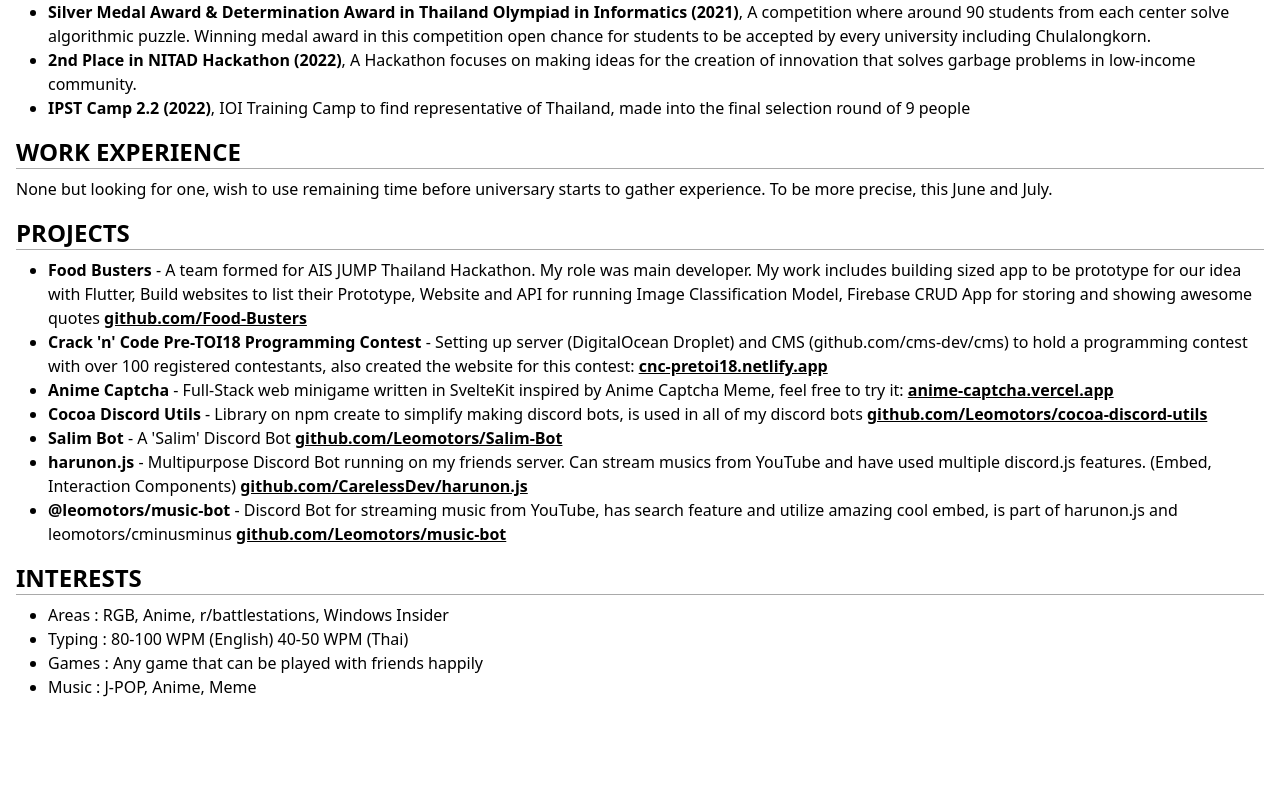
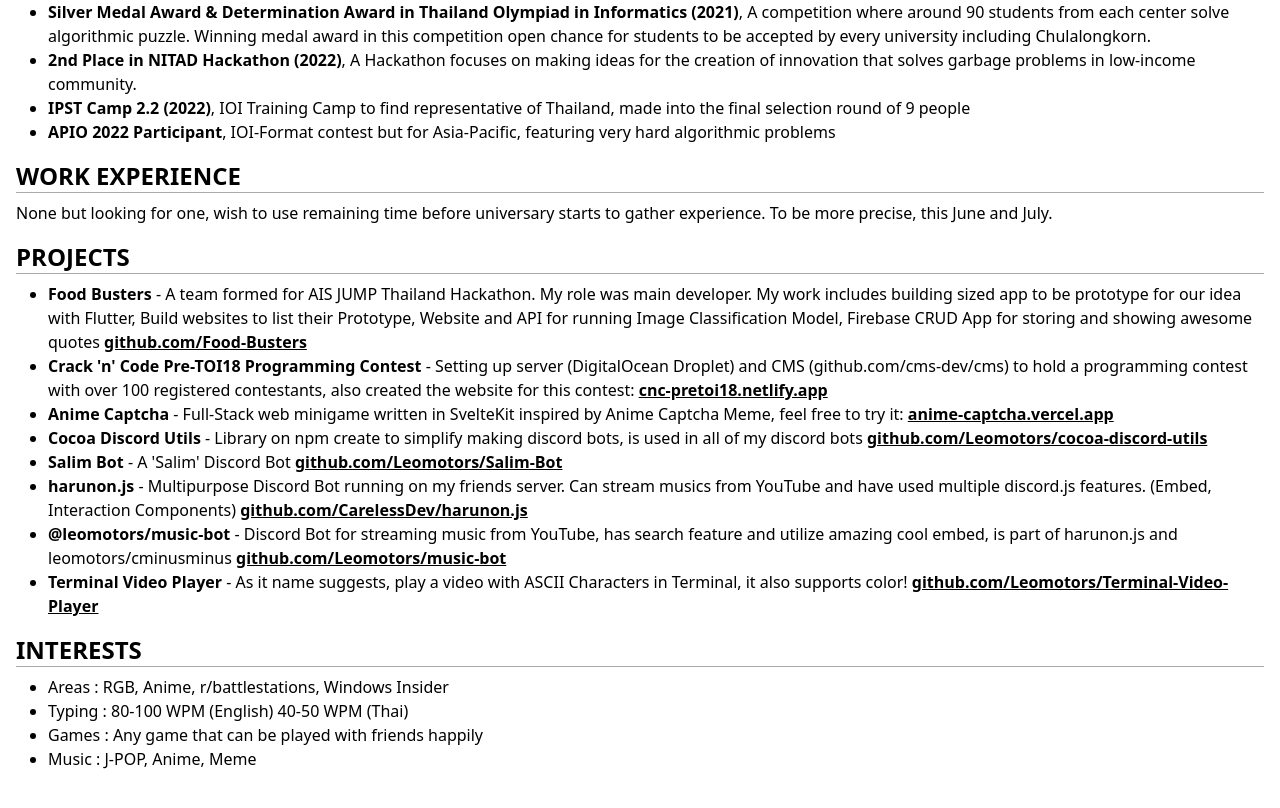
Before and after one commit to leomotors/resumette, a Svelte app: page / in a window 1280 px wide. Shown: the part 780-1588 px from the top of the page. Before the commit the page ends 1543 px from the top, so only its background shows below. Built offline with nearby package versions, Linux system fonts and the light colour scheme.

Commit message:
Add few more activities and projects

```diff
--- a/src/data.ts
+++ b/src/data.ts
@@ -73,6 +73,11 @@
     details:
       "IOI Training Camp to find representative of Thailand, made into the final selection round of 9 people",
   },
+  {
+    name: "APIO 2022 Participant",
+    details:
+      "IOI-Format contest but for Asia-Pacific, featuring very hard algorithmic problems",
+  },
 ];
 
 export const projects = [
@@ -117,6 +122,12 @@
       "Discord Bot for streaming music from YouTube, has search feature and utilize amazing cool embed, is part of harunon.js and leomotors/cminusminus",
     url: "github.com/Leomotors/music-bot",
   },
+  {
+    name: "Terminal Video Player",
+    details:
+      "As it name suggests, play a video with ASCII Characters in Terminal, it also supports color!",
+    url: "github.com/Leomotors/Terminal-Video-Player",
+  },
 ];
 
 export const interests = [
```
